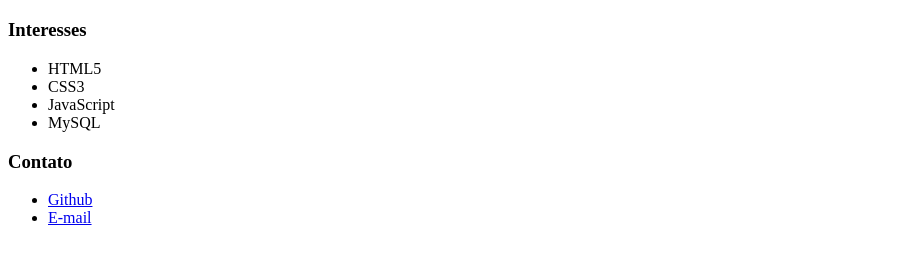
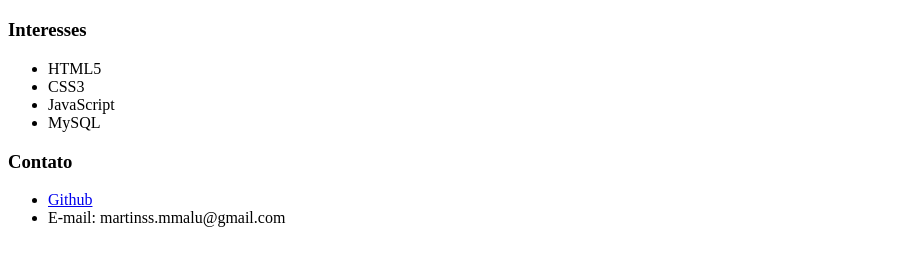
Before and after one commit to malumartinss/malumartinss.github.io, a plain HTML site: page index.html in a window 1280 px wide. Shown: the part 484-750 px from the top of the page, without its empty margins (0-905 px from the left). Drawn offline with Linux system fonts and the light colour scheme.

Commit message:
Update index.html

```diff
--- a/index.html
+++ b/index.html
@@ -34,7 +34,7 @@
       <section>
         <ul>
           <li><a href="https://github.com/MaluMartins">Github</a></li>
-          <li><a href="martinss.mmalu@gmail.com">E-mail</a></li>
+          <li>E-mail: martinss.mmalu@gmail.com</li>
         </ul>
       </section>
     </main>
```
